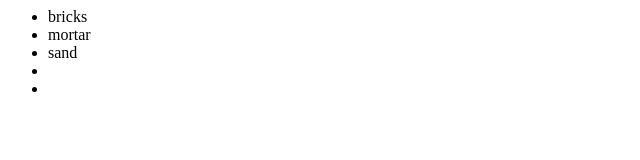
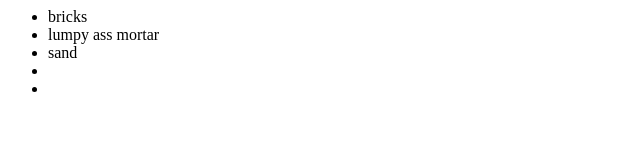
Before and after one commit to markru/gittut, a plain HTML site: page index.html in a window 1280 px wide. Shown: the full height of the page, 0-640 px from the left. Drawn offline with Linux system fonts and the light colour scheme.

Commit message:
using cheap lumpy ass morter

```diff
--- a/index.html
+++ b/index.html
@@ -4,7 +4,7 @@
     <div>
         <ul>
             <li>bricks</li>
-            <li>mortar</li>
+            <li>lumpy ass mortar</li>
             <li>sand</li>
             <li></li>
             <li></li>
```
